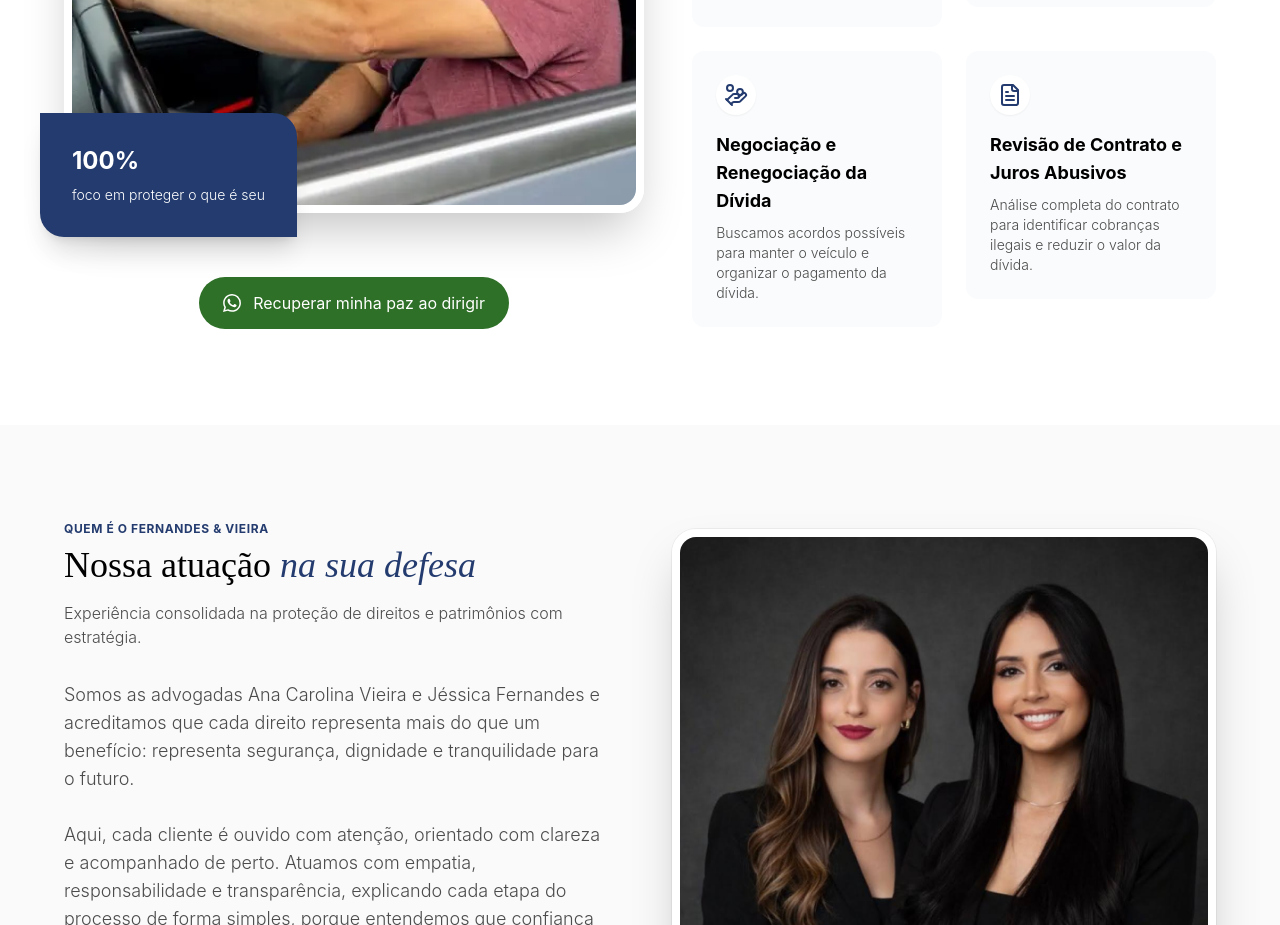
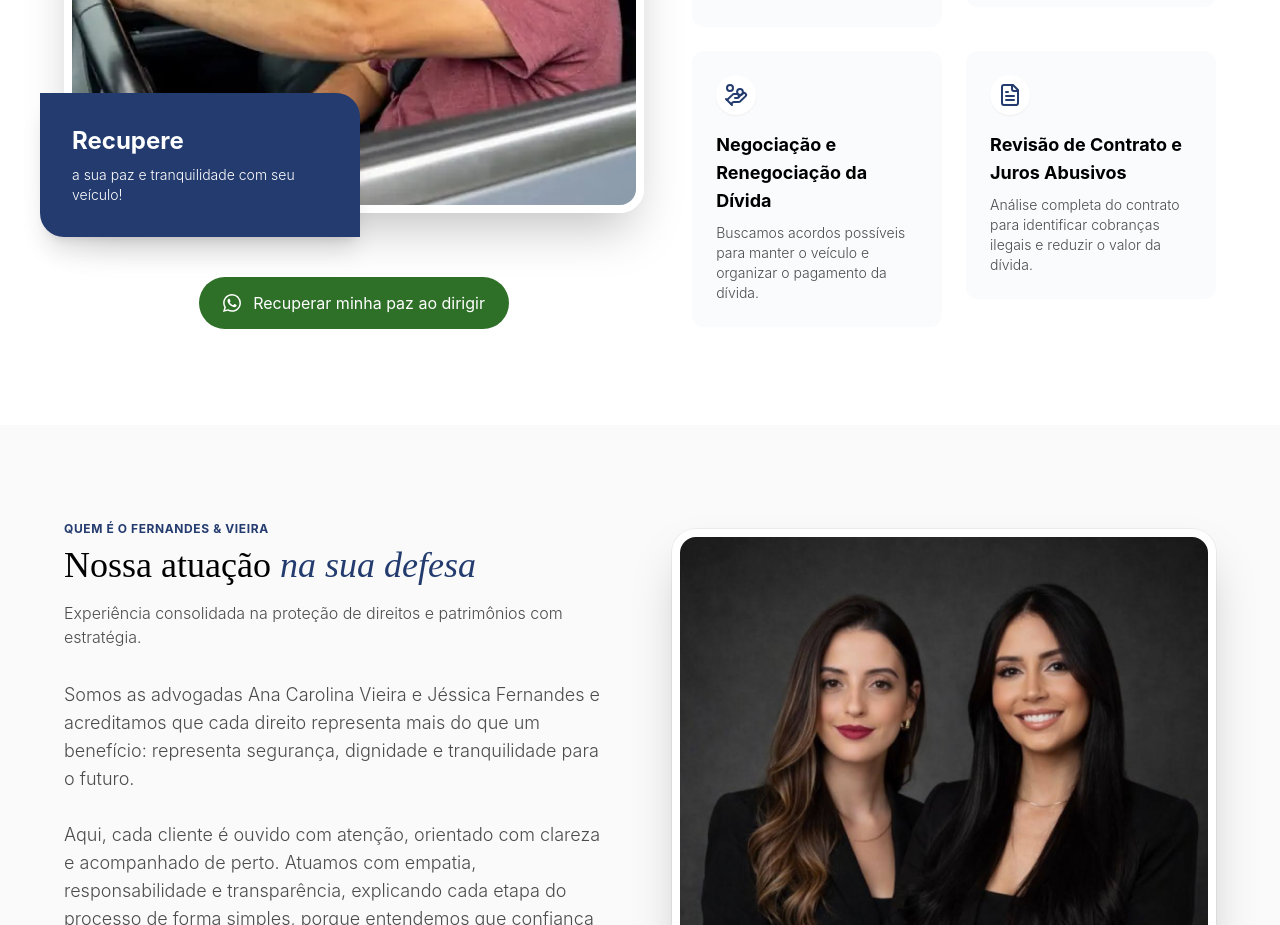
Before and after one commit to Paper-Street-Softwares/LPS-DBA-Fernandes-e-Vieira, a React (Vite) app: page / in a window 1280 px wide. Shown: the part 2640-3565 px from the top of the page. Built offline with nearby package versions, Linux system fonts and the light colour scheme.

Commit message:
fix: Features

```diff
--- a/src/content/content.jsx
+++ b/src/content/content.jsx
@@ -220,8 +220,8 @@ const content = {
       ),
       imgFeatures: imgFeatures,
       alt: <>Imagem representativa da Seção Serviços</>,
-      titleMessageFeature: <>100%</>,
-      subtitleMessageFeature: <>foco em proteger o que é seu</>,
+      titleMessageFeature: <>Recupere</>,
+      subtitleMessageFeature: <>a sua paz e tranquilidade com seu veículo!</>,
       cards: {
         card1: {
           title: <>Defesa em Ação de Busca e Apreensão</>,
```
